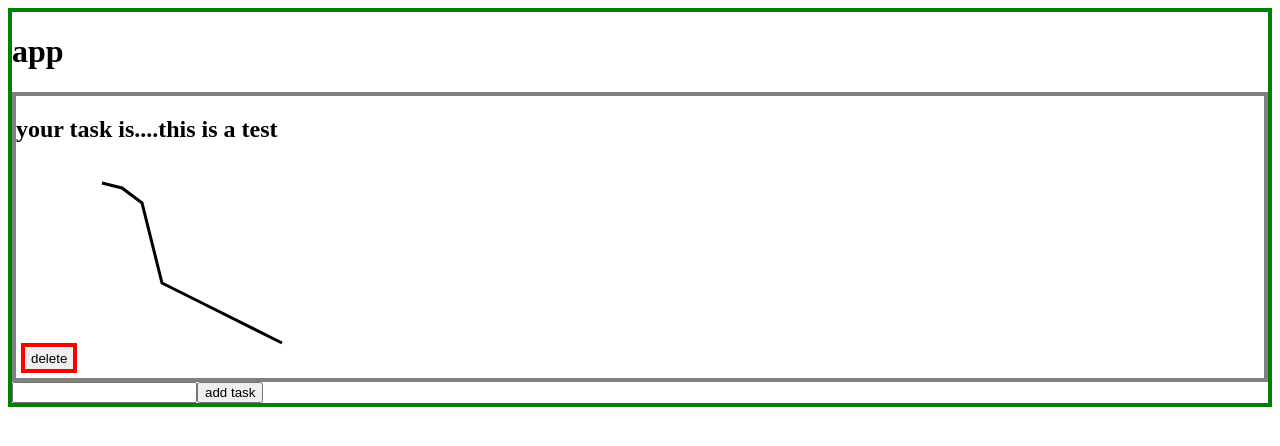
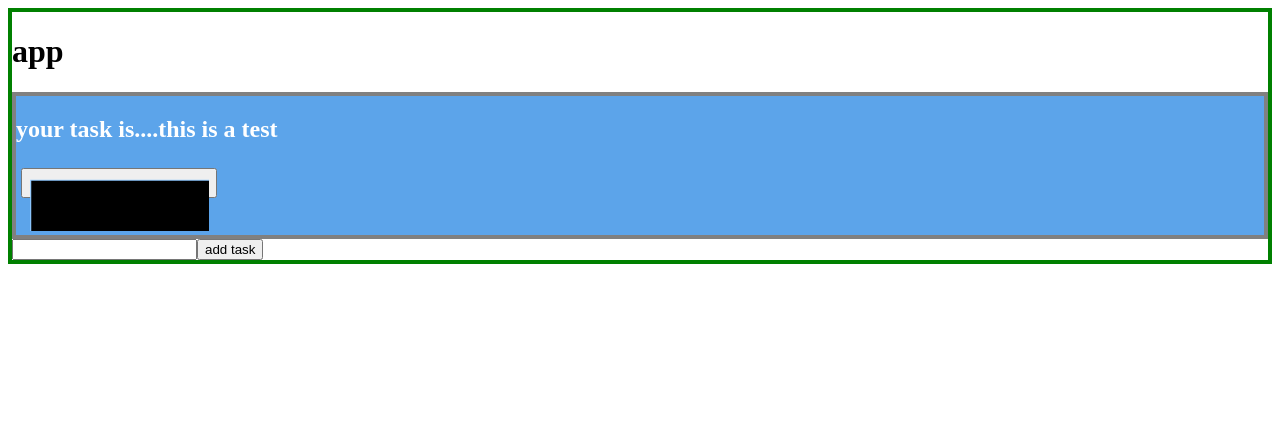
Before and after one commit to Fluffy-Lion/todo-class-components-demo, a React (Create React App) app: page / in a window 1280 px wide. Shown: the top 446 px of the page. Built offline with nearby package versions, Linux system fonts and the light colour scheme.

Commit message:
added polyline transition

```diff
--- a/src/components/TaskItem.js
+++ b/src/components/TaskItem.js
@@ -1,18 +1,52 @@
 import styled from "styled-components";
 import React from "react";
+import { enumDeclaration } from "@babel/types";
 const TaskCont = styled.div`
   border: solid grey 4px;
   // display: flex;
   // align-items: center;
   // justify-content: center;
+  background: #5ca4ea;
+  color: #fff;
 `;
 
 const Button = styled.button`
-  border: red solid 4px;
+//   border: red solid 4px;
   height: 30px;
   margin: 5px;
 
   position: relative;
+`;
+const PolyOne = styled.polyline`
+  fill: #5ca4ea;
+  stroke: #91c9ff;
+  transition: all 0.8s ease-in-out;
+
+  ${Button}:hover & {
+    fill: #4f95da;
+  }
+`;
+const PolyTwo = styled.polyline`
+  stroke: #fff;
+  stroke-dasharray: 40 480;
+  stroke-dashoffset: 40;
+  transition: all 0.8s ease-in-out;
+
+  ${Button}:hover & {
+    stroke-dashoffset: -480;
+  }
+`;
+
+const Span = styled.span`
+  position: absolute;
+  top: 0;
+  left: 0;
+  right: 0;
+  text-align: center;
+  line-height: 58px;
+  font-size: 18px;
+  letter-spacing: 1px;
+  font-weight: 300;
 `;
 
 const TaskItem = ({ task, deleteHandler, index }) => {
@@ -20,14 +54,13 @@ const TaskItem = ({ task, deleteHandler, index }) => {
     <TaskCont>
       <h2>your task is....{task}</h2>
       <Button onClick={() => deleteHandler(index)}>
-        <span>delete</span>
+        <Span>delete</Span>
+
+        <svg width="180px" height="60px" viewBox="0 0 80 20">
+          <PolyOne points="179,1 179,59 1,59 1,1 179,1" />
+          <PolyTwo points="179,1 179,59 1,59 1,1 179,1" />
+        </svg>
       </Button>
-      <svg height="200" width="500">
-        <polyline
-          points="20,20 40,25 60,40 80,120 120,140 200,180"
-          style={{ fill: "none", stroke: "black", strokeWidth: 3 }}
-        />
-      </svg>
     </TaskCont>
   );
 };
```
